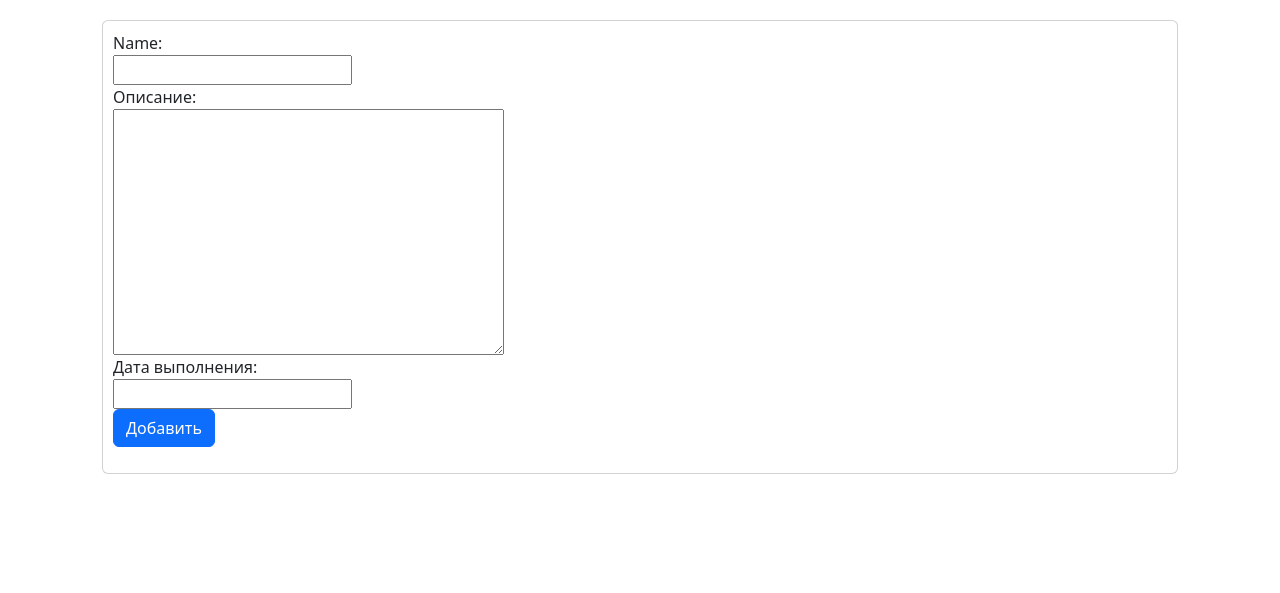
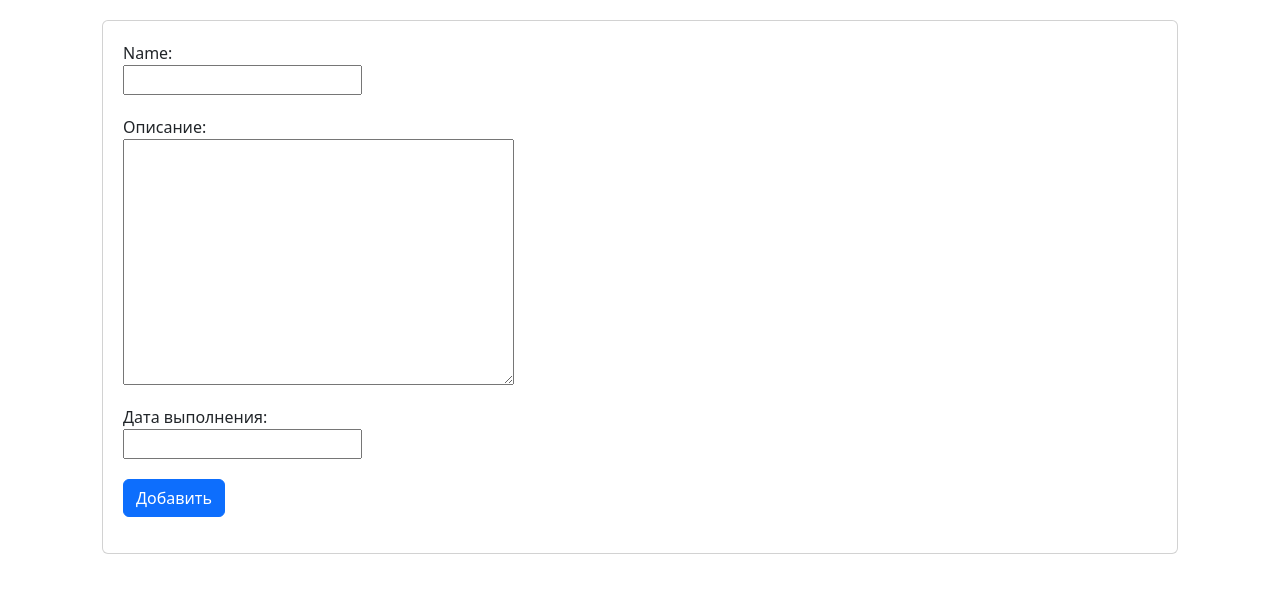
Before and after one commit to AigerimAvezbaeva/hw_62_aika_avezbaeva, a Django app: page /projects/add/ in a window 1280 px wide. Shown: the part 56-649 px from the top of the page. Run offline with Django 4.2, Linux system fonts and the light colour scheme; some libraries are stand-ins or nearby versions.

Commit message:
добавила стили

```diff
--- a/static/css/style.css
+++ b/static/css/style.css
@@ -1,3 +1,4 @@
+
 .big-card{
     display: flex;
     justify-content: space-between;
@@ -20,9 +21,12 @@
     padding: 15px 15px 0;
     width: 50%
 }
-
+.form-group{
+    padding:10px;
+}
 .form_row{
     display:flex;
+    padding:10px;
 }
 .btn{
     height: 38px;
```
